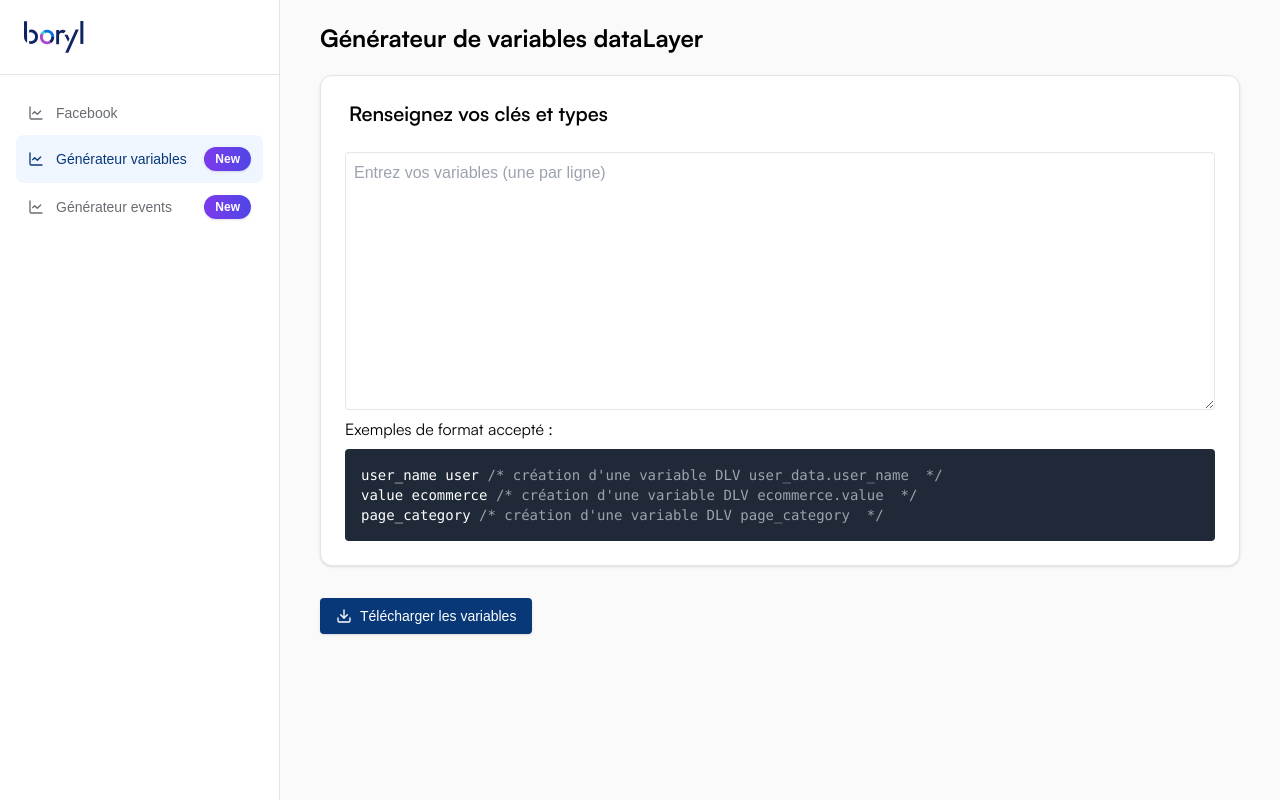
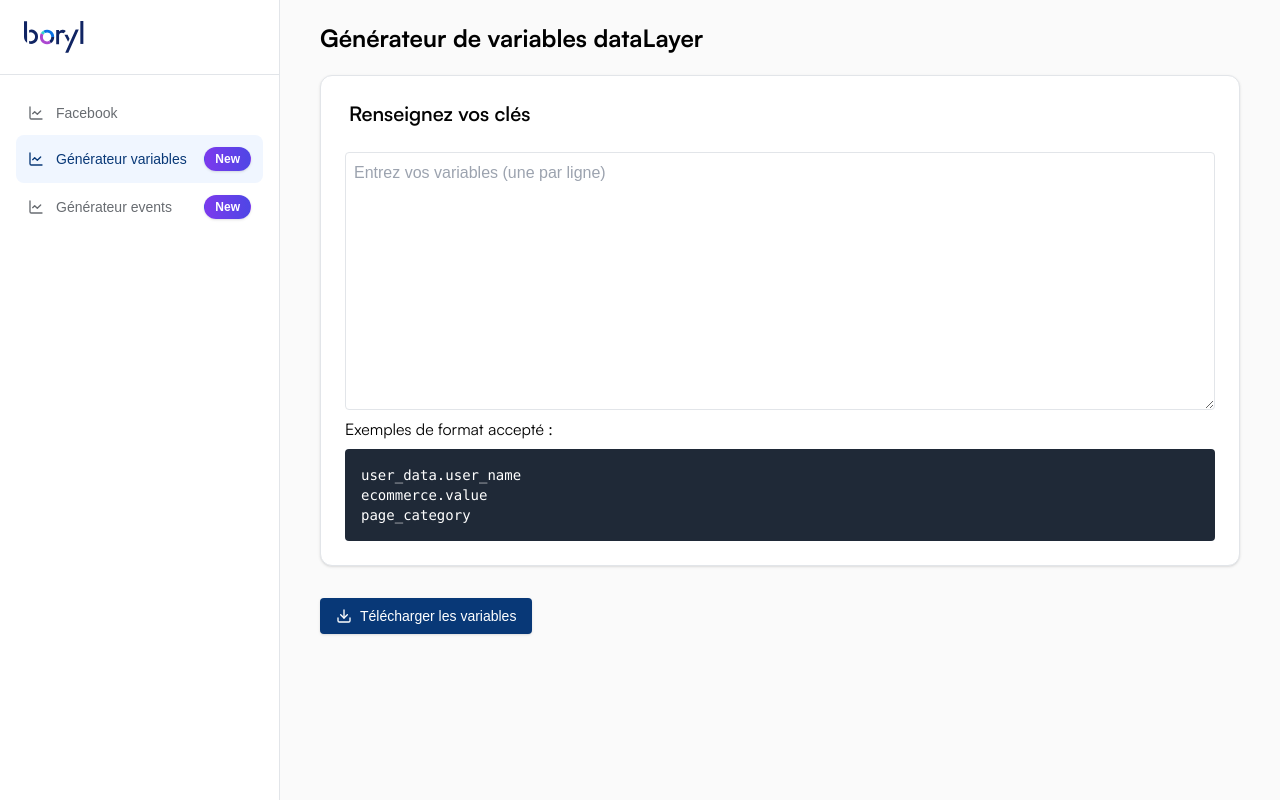
Before and after one commit to gbielli/gtm, a Next.js app: page /variables in a window 1280 px wide. Built offline with nearby package versions, Linux system fonts and the light colour scheme.

Commit message:
correction variable 1 ligne = 1 variable

```diff
--- a/app/variables/components/variableGenerator.jsx
+++ b/app/variables/components/variableGenerator.jsx
@@ -14,11 +14,6 @@ const GTMVariableGenerator = () => {
   const [showSuccessAlert, setShowSuccessAlert] = useState(false);
   const [showErrorAlert, setShowErrorAlert] = useState(false);
 
-  const sanitizeVariableName = (name) => {
-    // Remplacer les caractères spéciaux par des underscores
-    return name.replace(/[\[\]\/\s]/g, "_");
-  };
-
   const generateAndDownloadGTMVariables = async () => {
     setIsExporting(true);
     setError("");
@@ -28,33 +23,17 @@ const GTMVariableGenerator = () => {
       const lines = input
         .split("\n")
         .map((line) => line.trim())
-        .filter((line) => line !== "");
+        .filter(Boolean);
 
       if (lines.length === 0) {
         throw new Error("Aucune entrée trouvée");
       }
 
-      const gtmVariables = lines.map((line) => {
-        // Récupérer la clé d'origine pour l'utiliser comme nom de variable
-        const originalKey = line.trim();
-        // Nettoyer la clé pour l'utilisation dans GTM
-        const sanitizedKey = sanitizeVariableName(originalKey);
-
-        // Par défaut, on considère que c'est une variable globale
-        let nameValue = originalKey;
-
-        // Vérifier si la ligne contient un type spécifique
-        if (line.toLowerCase().includes("user")) {
-          nameValue = `user_data.${sanitizedKey}`;
-        } else if (line.toLowerCase().includes("ecommerce")) {
-          nameValue = `ecommerce.${sanitizedKey}`;
-        }
-
-        return {
+      const gtmVariables = lines.map((line) => ({
         accountId: "6247820543",
         containerId: "194603635",
         variableId: `${Math.floor(Math.random() * 1000)}`,
-          name: `DLV - ${nameValue}`,
+        name: `DLV - ${line}`,
         type: "v",
         parameter: [
           {
@@ -70,13 +49,12 @@ const GTMVariableGenerator = () => {
           {
             type: "TEMPLATE",
             key: "name",
-              value: nameValue,
+            value: line,
           },
         ],
         fingerprint: `${Date.now()}${Math.floor(Math.random() * 1000)}`,
         formatValue: {},
-        };
-      });
+      }));
 
       const json = JSON.stringify(jsonObj(gtmVariables), null, 2);
       const blob = new Blob([json], { type: "application/json" });
@@ -103,7 +81,7 @@ const GTMVariableGenerator = () => {
     <div className="">
       <Card className="container mx-auto mb-8">
         <CardHeader className="px-7 text-xl">
-          <h3 className="font-semibold">Renseignez vos clés et types</h3>
+          <h3 className="font-semibold">Renseignez vos clés</h3>
         </CardHeader>
         <CardContent>
           <textarea
@@ -117,20 +95,11 @@ const GTMVariableGenerator = () => {
             <h3 className="mb-2">Exemples de format accepté :</h3>
             <pre className="bg-gray-800 text-sm text-white p-4 rounded language-json">
               <code className="language-json">
-                user_name user{" "}
-                <span className="text-gray-400">
-                  {"/* création d'une variable DLV user_data.user_name  */"}
-                </span>
+                user_data.user_name
                 <br />
-                value ecommerce{" "}
-                <span className="text-gray-400">
-                  {"/* création d'une variable DLV ecommerce.value  */"}
-                </span>
+                ecommerce.value
                 <br />
-                page_category{" "}
-                <span className="text-gray-400">
-                  {"/* création d'une variable DLV page_category  */"}
-                </span>
+                page_category
               </code>
             </pre>
           </div>
--- a/app/variables/page.js
+++ b/app/variables/page.js
@@ -9,18 +9,20 @@ const page = async () => {
         method: "POST",
         headers: {
           "Content-Type": "application/json",
-          // "X-Gtm-Server-Preview":
-          //   "ZW52LTMwfGZaU2tGYUNNWVV5T19zN19jVjBlSkF8MTkyZDI3ZTNmNmIzNDI1ODRmNjYz",
+          "X-Gtm-Server-Preview":
+            "ZW52LTMwfGZaU2tGYUNNWVV5T19zN19jVjBlSkF8MTkyZDkzZjhmODBjZmQyY2ZkNzVj",
         },
         body: JSON.stringify({
           events: [
             {
-              name: "OfflineConversionTest",
+              name: "OfflineConversionTest4",
               params: {
-                page_location:
-                  "https://www.ticombo.fr/fr/discover/bc2370dc-712a-42c9-aa10-5def8f6ae7be/e1-wmP4YBYfhrun/buy",
-                user_agent:
-                  "Mozilla/5.0 (Macintosh; Intel Mac OS X 10_15_7) AppleWebKit/537.36 (KHTML, like Gecko) Chrome/107.0.0.0 Safari/537.36",
+                // page_location:
+                //   "https://www.ticombo.fr/fr/discover/bc2370dc-712a-42c9-aa10-5def8f6ae7be/e1-wmP4YBYfhrun/buy",
+                // user_agent:
+                //   "Mozilla/5.0 (Macintosh; Intel Mac OS X 10_15_7) AppleWebKit/537.36 (KHTML, like Gecko) Chrome/107.0.0.0 Safari/537.36",
+                // ip_override: "168.212.226.204",
+                // // client_ip_address: "168.212.226.204",
                 user_data: {
                   user_mail: "william@gmail.com",
                   user_phone: "09876543210",
```
Lines whose indentation alone changed are shown as unchanged.
